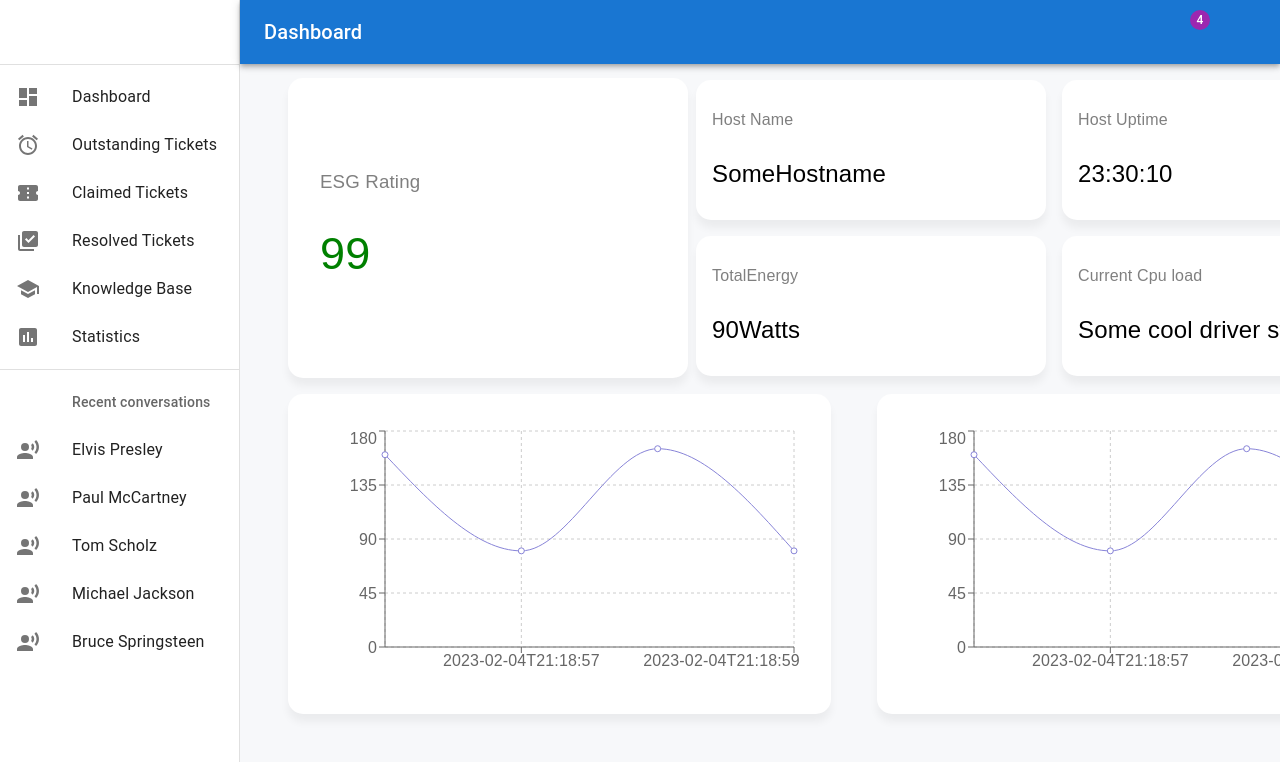
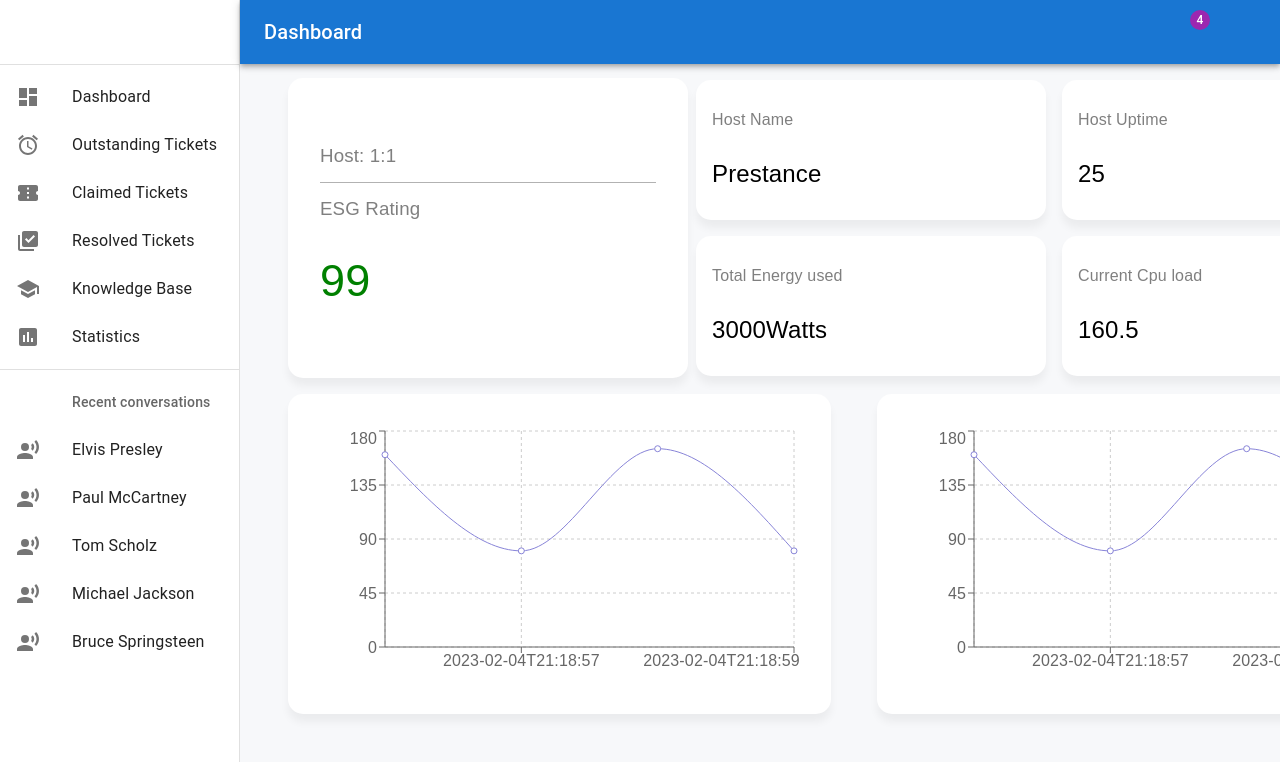
Before and after one commit to RubenSystems/eco-profile, a React (Vite) app in the folder client/: page /host/1/1 in a window 1280 px wide. Shown: the top 762 px of the page. Built offline with nearby package versions, Linux system fonts and the light colour scheme; some icons are missing.

Commit message:
frontend stuff

```diff
--- a/client/src/components/CPUChart.jsx
+++ b/client/src/components/CPUChart.jsx
@@ -2,6 +2,7 @@ import React from 'react'
 import styled from 'styled-components'
 import { LineChart, Line, XAxis, YAxis, CartesianGrid, Tooltip, Legend, ResponsiveContainer } from 'recharts';
 const CPUChart = ({chartData}) => {
+    console.log("CPU CHART", chartData)
   return (
     <Wrapper>
         <ResponsiveContainer width="100%" height="100%">
--- a/client/src/components/CPULoadCard.jsx
+++ b/client/src/components/CPULoadCard.jsx
@@ -1,10 +1,10 @@
 import React from 'react'
 import styled from 'styled-components'
-const CPULoadCard = () => {
+const CPULoadCard = ({ cpuLoad }) => {
   return (
     <Wrapper>
         <h4>Current Cpu load</h4>
-        <h2>Some cool driver stuff</h2>
+        <h2>{cpuLoad}</h2>
     </Wrapper>
   )
 }
--- a/client/src/components/ESGCard.jsx
+++ b/client/src/components/ESGCard.jsx
@@ -1,11 +1,13 @@
 import React from 'react'
 import styled from 'styled-components'
 
-const ESGCard = () => {
+const ESGCard = ({esgRating, hostId, clusterId}) => {
   return (
     <Wrapper>
+        <h3>Host: {clusterId}:{hostId}</h3>
+        <div className="divider"></div>
         <h3>ESG Rating</h3>
-        <h1>99</h1>
+        <h1>{esgRating}</h1>
     </Wrapper>
   )
 }
@@ -21,6 +23,12 @@ const Wrapper = styled.div`
     flex-direction: column;
     justify-content: center;
     font-family: sans-serif;
+
+    .divider {
+        height: 1px;
+        width: 100%;
+        background-color: rgba(0,0,0,0.3);
+    }
 
     h3 {
         color: rgba(0,0,0,0.5);
--- a/client/src/components/HostName.jsx
+++ b/client/src/components/HostName.jsx
@@ -1,14 +1,14 @@
 import React from 'react'
 import styled from "styled-components"
 
-const HostName = () => {
+const HostName = ({hostname}) => {
   return (
     <Wrapper>
         <h4>
             Host Name
         </h4>
 
-        <h2>SomeHostname</h2>
+        <h2>{hostname}</h2>
     </Wrapper>
   )
 }
--- a/client/src/components/HostUptime.jsx
+++ b/client/src/components/HostUptime.jsx
@@ -1,10 +1,10 @@
 import React from 'react'
 import styled from 'styled-components'
-const HostUptime = () => {
+const HostUptime = ({uptime}) => {
   return (
     <Wrapper>
         <h4>Host Uptime</h4>
-        <h2>23:30:10</h2>
+        <h2>{uptime}</h2>
         </Wrapper>
   )
 }
--- a/client/src/components/TotalEnergy.jsx
+++ b/client/src/components/TotalEnergy.jsx
@@ -1,10 +1,10 @@
 import React from 'react'
 import styled from 'styled-components'
-const TotalEnergy = () => {
+const TotalEnergy = ({totalEnergy}) => {
   return (
     <Wrapper>
-        <h4>TotalEnergy</h4>
-        <h2>90Watts</h2>
+        <h4>Total Energy used</h4>
+        <h2>{totalEnergy}Watts</h2>
     </Wrapper>
   )
 }
--- a/client/src/pages/HostDashboard.jsx
+++ b/client/src/pages/HostDashboard.jsx
@@ -9,28 +9,71 @@ import CPULoadCard from '../components/CPULoadCard'
 import TotalEnergy from '../components/TotalEnergy'
 import CPUChart from '../components/CPUChart'
 import Live from "../data/live.json"
+import { useQuery } from 'react-query'
+import axios from 'axios'
+import moment from 'moment'
+
+
 const HostDashboard = () => {
 
+  const data = {
+    uptime: 25,
+    hostname: "Prestance",
+    cpuLoad: 160.5,
+    esgRating: 99,
+    totalEnergy: 3000
+  }
+
+  const [liveData, setLiveData] = React.useState([])
+  React.useEffect(() => {
+    setLiveData(Live)
+  },[])
+  // const getStaticData = async () => {
+  //   const response = await axios.get(`http://localhost:8000/cluster/${clusterId}/host/${hostId}`)
+  //   return response.data
+  // }
+
+  // const { data } = useQuery(["static"], getStaticData)
+
+  // const getLiveData = async () => {
+  //   const response = await axios.get(`http://localhost:8000/cluster/${clusterId}/host/${hostId}/live`)
+  //   const arr = response.data;
+
+  //   arr.map(x => {
+  //     return {
+
+  //     }
+  //   }
+  // }
+
+  // const { data: liveData } = useQuery(["live"], getLiveData, {refetchInterval: 1000})
     const {hostId, clusterId} = useParams()
   return (
     <Wrapper>
         {/* <h1>HOST DASHBOARD</h1> */}
         <UpperContainer>
-        <ESGCard />
+        <ESGCard esgRating={data.esgRating} hostId={hostId} clusterId={clusterId} />
           <InnerGrid>
             <Row>
-            <HostName />
-            <HostUptime />
+            <HostName hostname={data.hostname}/>
+            <HostUptime uptime={data.uptime}/>
             </Row>
             <Row>
-            <TotalEnergy />
-            <CPULoadCard />
+            <TotalEnergy totalEnergy={data.totalEnergy}/>
+            <CPULoadCard cpuLoad={data.cpuLoad}/>
             </Row>
           </InnerGrid>
         </UpperContainer>
         <LowerContainer>
-          <CPUChart chartData={Live}/>
-          <CPUChart chartData={Live}/>
+          <CPUChart chartData={liveData}/>
+          <CPUChart chartData={liveData}/>
+          {/* <button onClick={() => setLiveData(liveData.concat({
+
+    timestamp: "2023-02-04T21:19:00",
+    powerUsage: 90.12,
+  }))}></button>
+  <button onClick={() => console.log(liveData)}> debug </button> */}
+          {/* <CPUChart chartData={Live}/> */}
         </LowerContainer>
         {/* <button onClick={() => {console.log(clusterId, hostId)}}> Click here</button> */}
         {/* <RandomCard />
```
